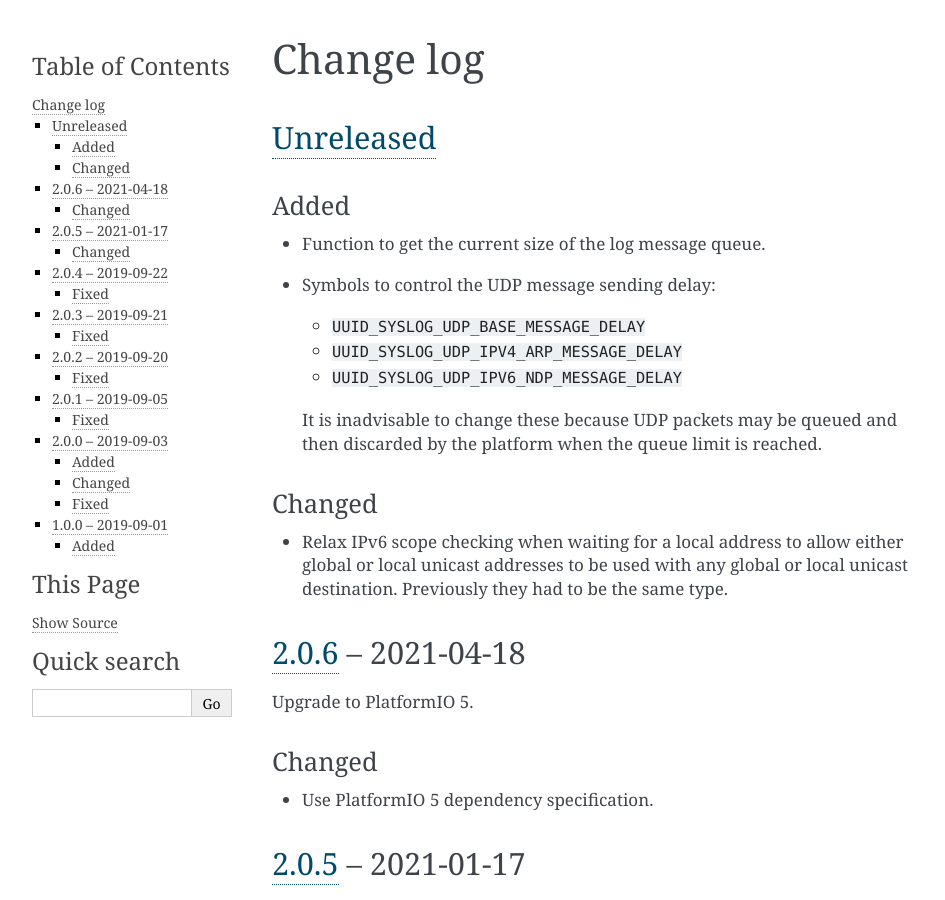
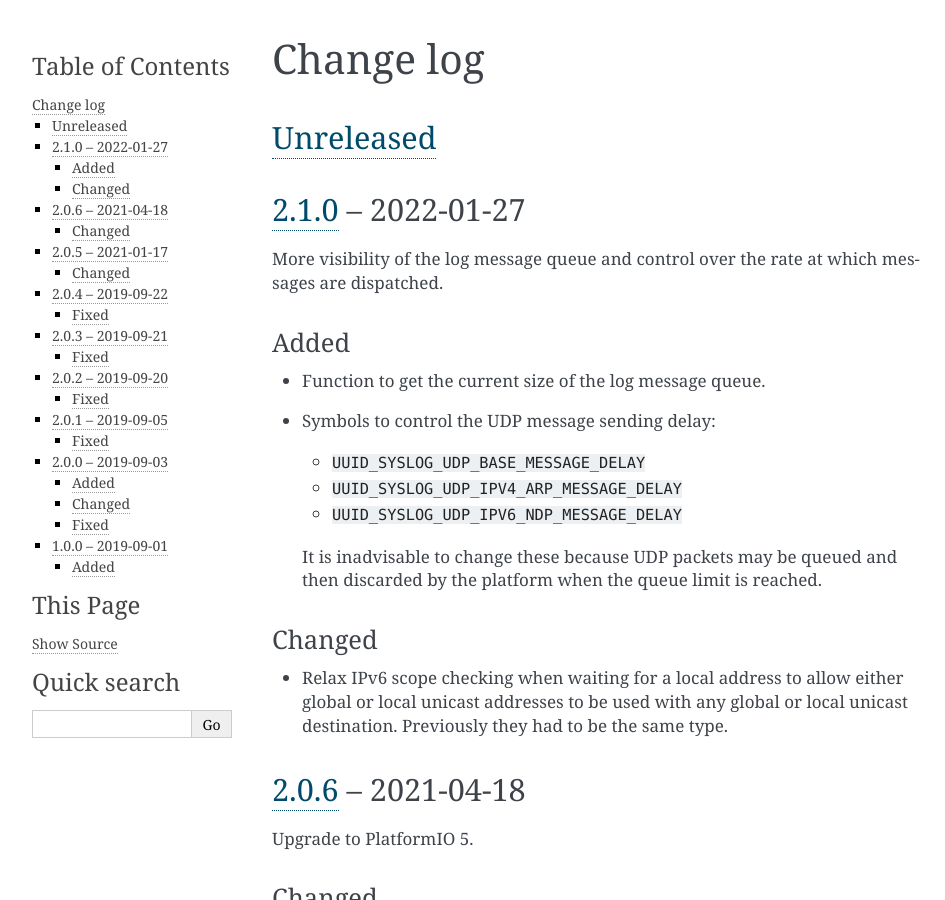
Before and after one commit to nomis/mcu-uuid-syslog, a Sphinx documentation site: the page built from docs/changelog.rst, in a window 1280 px wide and 900 px high. Shown: the whole window, without its empty margins (148-1093 px from the left). Built offline with Sphinx 7.4.7, drawn with Linux system fonts in a browser that asks for light colours.

Commit message:
Version 2.1.0

```diff
--- a/docs/changelog.rst
+++ b/docs/changelog.rst
@@ -3,6 +3,12 @@ Change log
 
 Unreleased_
 -----------
+
+2.1.0_ |--| 2022-01-27
+----------------------
+
+More visibility of the log message queue and control over the rate at which
+messages are dispatched.
 
 Added
 ~~~~~
@@ -135,7 +141,8 @@ Added
 
 .. |--| unicode:: U+2013 .. EN DASH
 
-.. _Unreleased: https://github.com/nomis/mcu-uuid-syslog/compare/2.0.6...HEAD
+.. _Unreleased: https://github.com/nomis/mcu-uuid-syslog/compare/2.1.0...HEAD
+.. _2.1.0: https://github.com/nomis/mcu-uuid-syslog/compare/2.0.6...2.1.0
 .. _2.0.6: https://github.com/nomis/mcu-uuid-syslog/compare/2.0.5...2.0.6
 .. _2.0.5: https://github.com/nomis/mcu-uuid-syslog/compare/2.0.4...2.0.5
 .. _2.0.4: https://github.com/nomis/mcu-uuid-syslog/compare/2.0.3...2.0.4
--- a/library.json
+++ b/library.json
@@ -12,7 +12,7 @@
 		"type": "git",
 		"url": "https://github.com/nomis/mcu-uuid-syslog.git"
 	},
-	"version": "2.0.6",
+	"version": "2.1.0",
 	"license": "GPL-3.0-or-later",
 	"homepage": "https://mcu-uuid-syslog.readthedocs.io/",
 	"export": {
```
